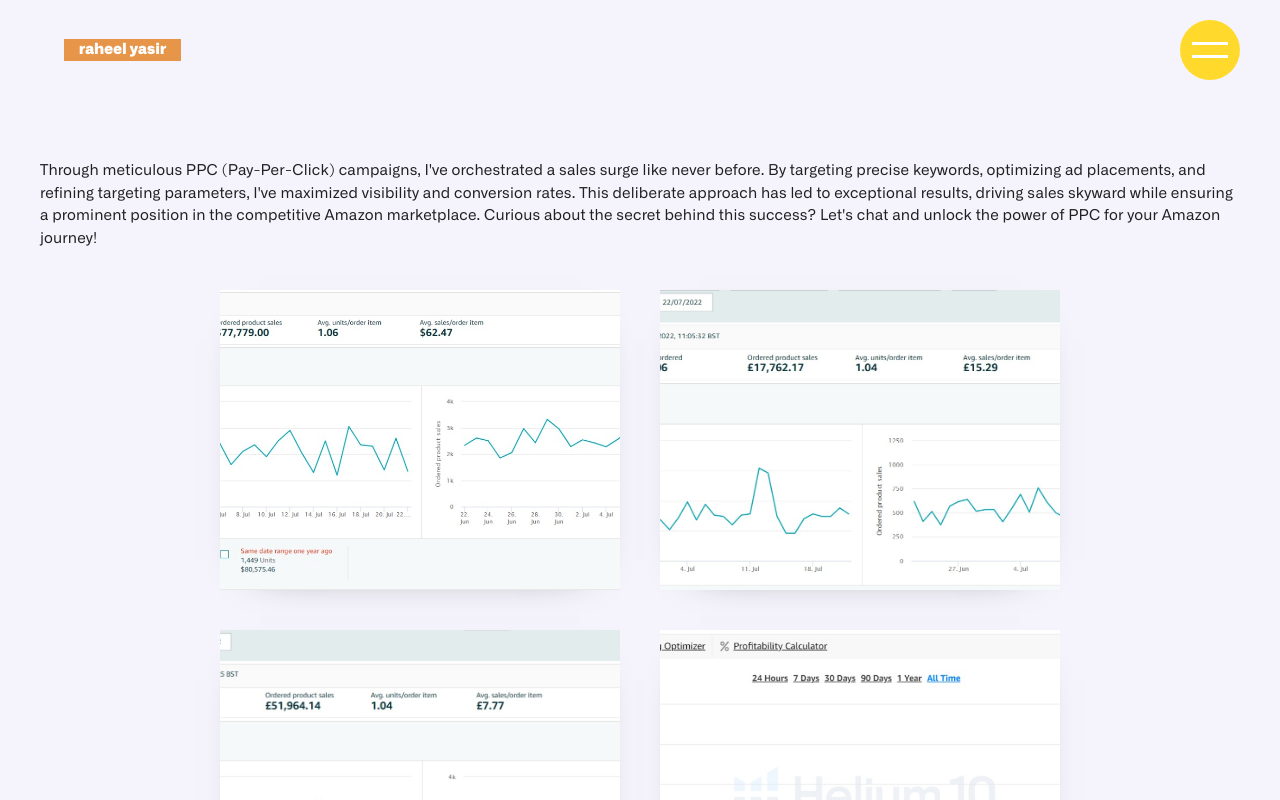
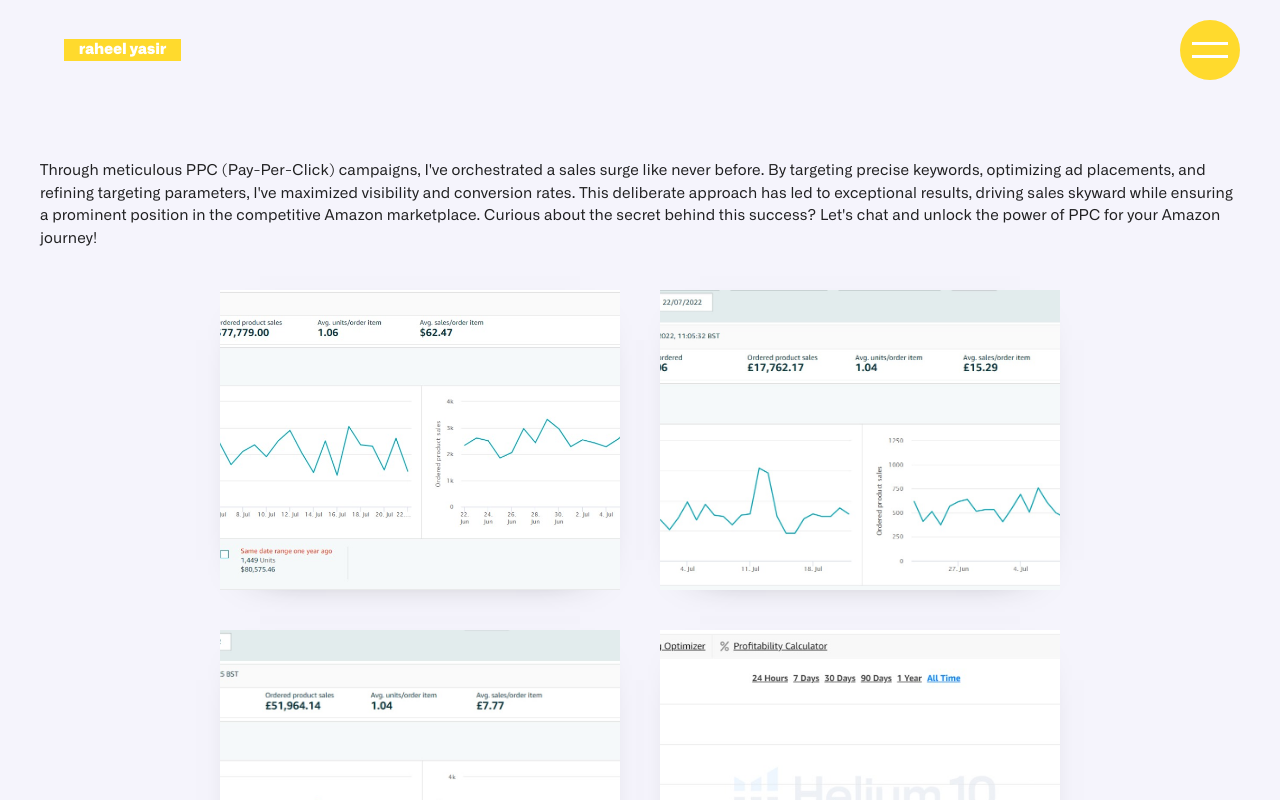
Before and after one commit to RaheelY6/me, a React (Vite) app: page /me/work in a window 1280 px wide. In both pictures the pointer is over the element "raheel yasir". Shown: the top 800 px of the page. Built offline with nearby package versions, Linux system fonts and the light colour scheme.

Commit message:
fixes color

```diff
--- a/src/App.css
+++ b/src/App.css
@@ -45,7 +45,7 @@
 
 .hover-style:hover {
   background-color: red;
-  background-color: #e69549;
+  background-color: #ffda2d;
   width: fit-content;
   padding-left: 1em;
   padding-right: 1em;
```
